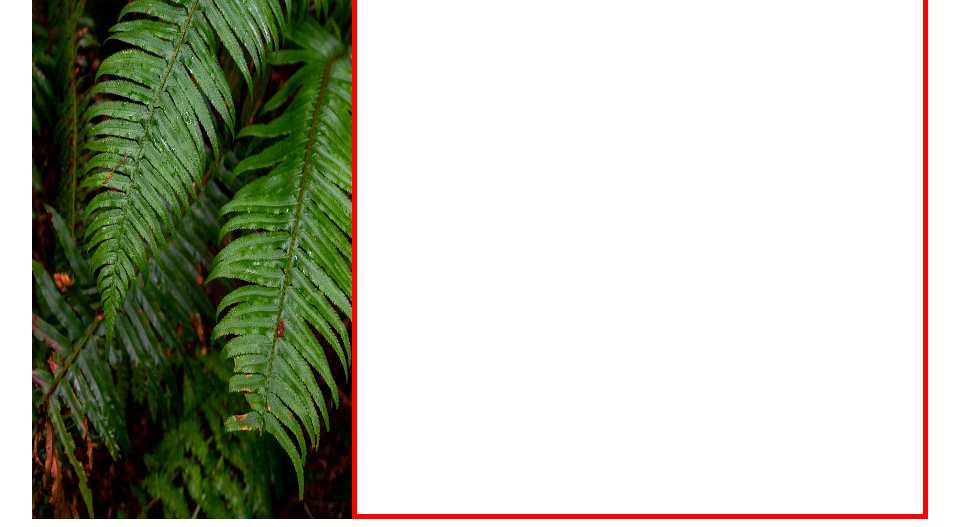
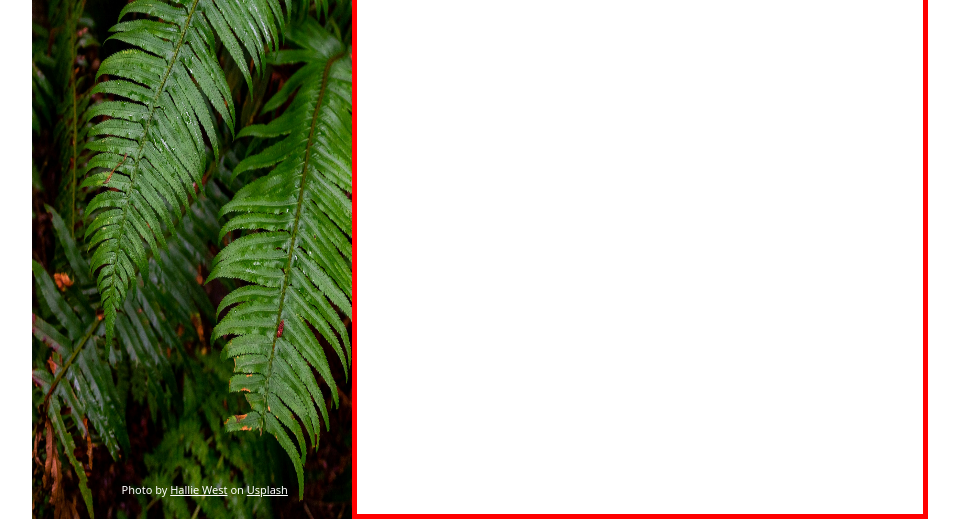
Before and after one commit to memajal/Sign_up_form_Odin, a plain HTML site: page index.html in a window 1280 px wide. Shown: the part 273-800 px from the top of the page, without its empty margins (160-1119 px from the left). Drawn offline with nearby package versions, Linux system fonts and the light colour scheme.

Commit message:
Add the footer text of the image_container div

```diff
--- a/index.html
+++ b/index.html
@@ -20,6 +20,8 @@
               <h1> ODIN</h1>
             </div>
 
+            <span> Photo by <a href="">Hallie West</a> on <a href="">Usplash</a> </span>
+
         </div>
 
         <div id="form_container">
--- a/style.css
+++ b/style.css
@@ -67,3 +67,15 @@ h1, h2, h3, h4, h5 {
     font-size:70px;
     font-family:logo_font, sans-serif;
 }
+
+#image_container span{
+    position:absolute;
+    bottom: 30px;
+    left:22%;
+    color:white;
+    font-size:11px;
+}
+
+#image_container a {
+    color:white;
+}
```
